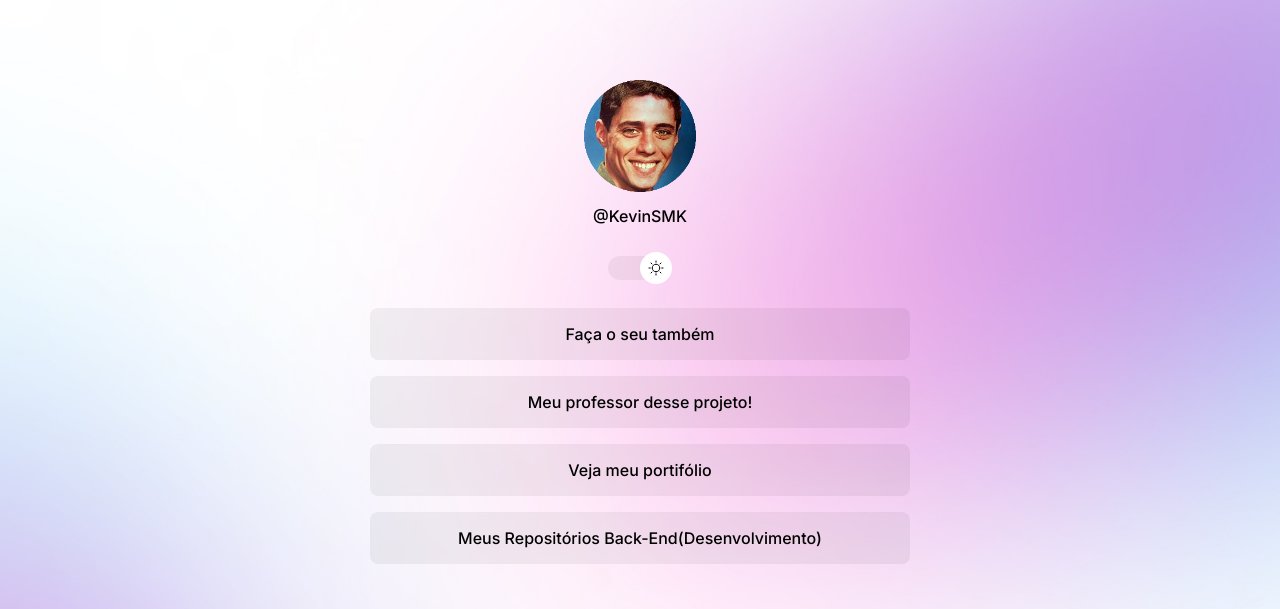
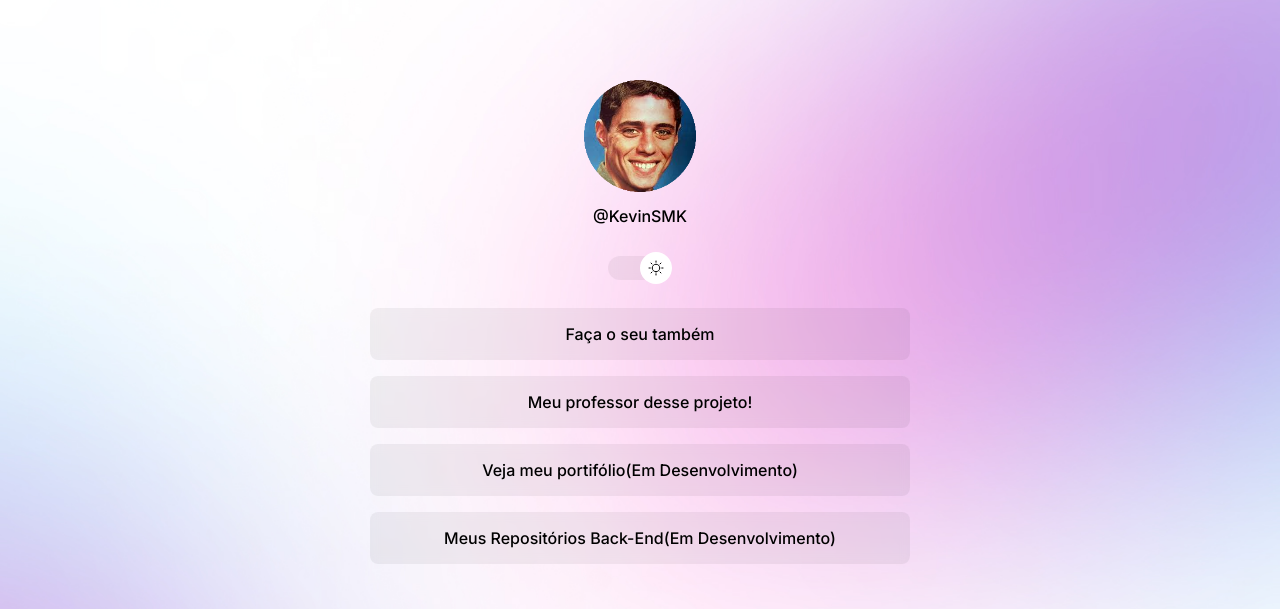
Before and after one commit to KevinSMK/Discover_Rocketseat, a plain HTML site: page index.html in a window 1280 px wide. Shown: the top 609 px of the page. Drawn offline with nearby package versions, Linux system fonts and the light colour scheme.

Commit message:
change info readme and change divs

```diff
--- a/index.html
+++ b/index.html
@@ -41,12 +41,10 @@
           >
         </li>
         <li>
-          <a href="https://github.com/KevinSMK/RocketSeat_SMK" target="_blank"
-            >Veja meu portifólio</a
-          >
+          <a href="#">Veja meu portifólio(Em Desenvolvimento)</a>
         </li>
         <li>
-          <a href="#">Meus Repositórios Back-End(Desenvolvimento)</a>
+          <a href="#">Meus Repositórios Back-End(Em Desenvolvimento)</a>
         </li>
       </ul>
       <div id="social-links">
```
Also changed, not shown: 1 other file.
